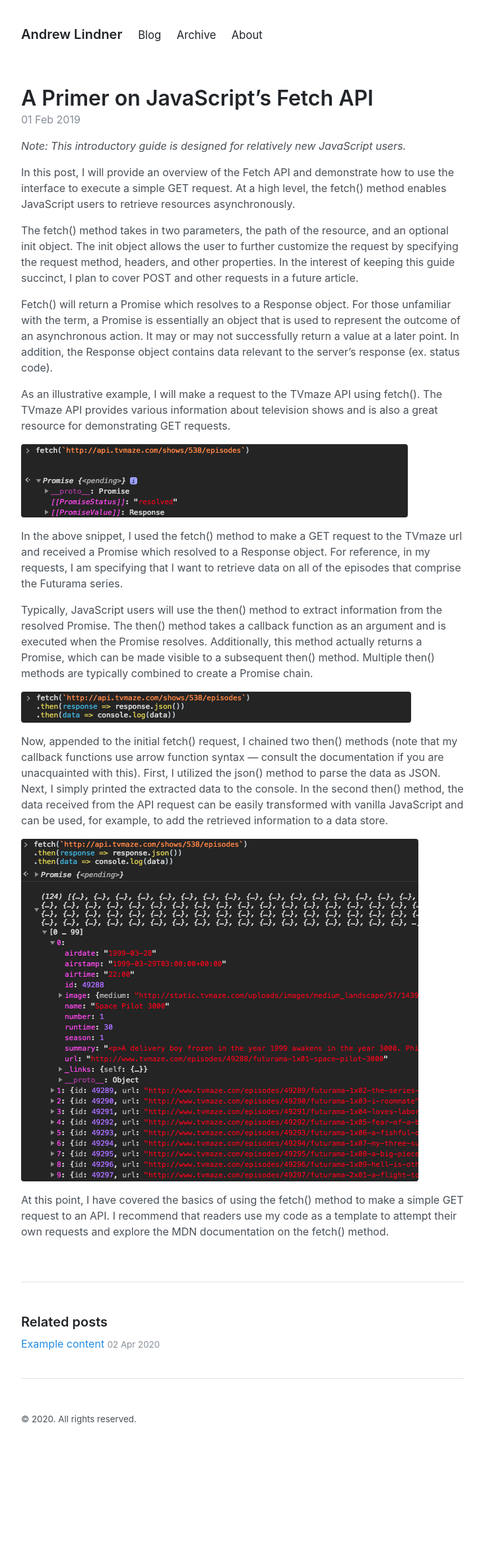
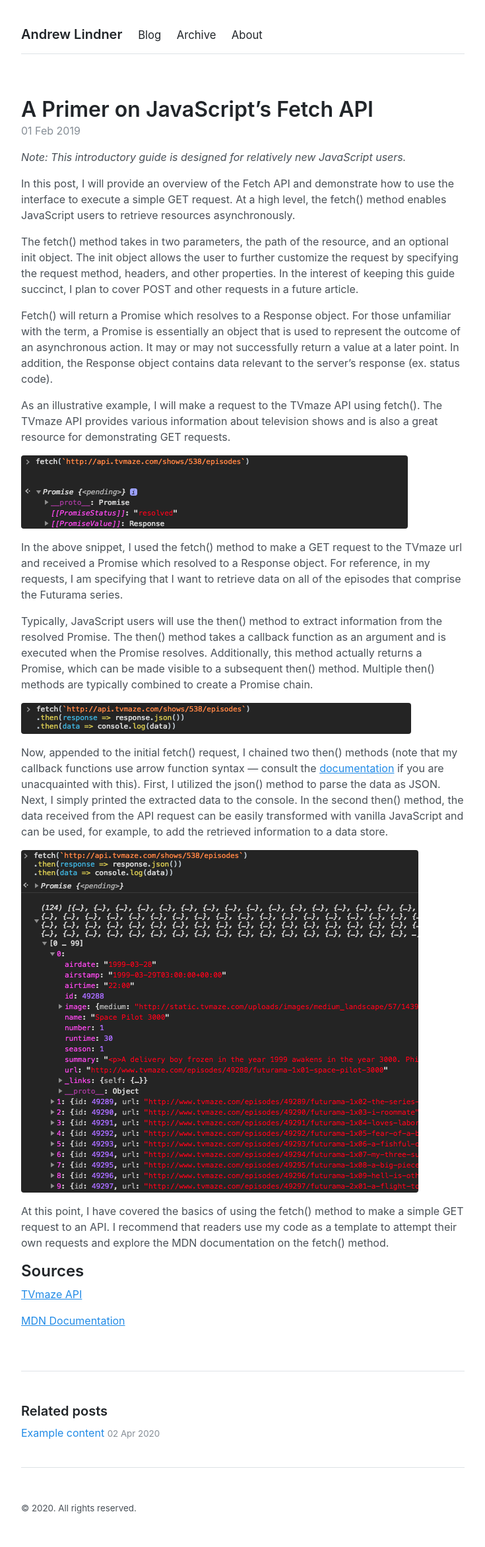
Before and after one commit to rendnil/rendnil.github.io, a Jekyll site: the page built from _posts/2019-02-01-a-primer-on-javascripts-fetch-api.md, in a window 1280 px wide. Shown: the whole page at 66% size, without its empty margins (272-1007 px from the left). Built offline with Jekyll 4.4.1, drawn with Linux system fonts in a browser that asks for light colours; before the commit the page ends 2209 px from its top, so only the background shows below that.

Commit message:
add border to nav

```diff
--- a/_posts/2019-02-01-a-primer-on-javascripts-fetch-api.md
+++ b/_posts/2019-02-01-a-primer-on-javascripts-fetch-api.md
@@ -20,8 +20,13 @@ Typically, JavaScript users will use the then() method to extract information fr
 
 ![fetch2](/assets/images/fetch2.png)
 
-Now, appended to the initial fetch() request, I chained two then() methods (note that my callback functions use arrow function syntax — consult the documentation if you are unacquainted with this). First, I utilized the json() method to parse the data as JSON. Next, I simply printed the extracted data to the console. In the second then() method, the data received from the API request can be easily transformed with vanilla JavaScript and can be used, for example, to add the retrieved information to a data store.
+Now, appended to the initial fetch() request, I chained two then() methods (note that my callback functions use arrow function syntax — consult the [documentation](https://developer.mozilla.org/en-US/docs/Web/JavaScript/Reference/Functions/Arrow_functions) if you are unacquainted with this). First, I utilized the json() method to parse the data as JSON. Next, I simply printed the extracted data to the console. In the second then() method, the data received from the API request can be easily transformed with vanilla JavaScript and can be used, for example, to add the retrieved information to a data store.
 
 ![fetch3](/assets/images/fetch3.png)
 
 At this point, I have covered the basics of using the fetch() method to make a simple GET request to an API. I recommend that readers use my code as a template to attempt their own requests and explore the MDN documentation on the fetch() method.
+
+## Sources
+[TVmaze API](https://www.tvmaze.com/api)
+
+[MDN Documentation](https://developer.mozilla.org/en-US/docs/Web/API/Fetch_API/Using_Fetch)
--- a/_sass/_masthead.scss
+++ b/_sass/_masthead.scss
@@ -10,7 +10,8 @@
 
 .masthead-title {
   margin-bottom: 0;
-
+  border-bottom: 1px solid var(--border-color);
+  padding-bottom: var(--spacer);
   a {
     color: inherit;
     text-decoration: none;
```
